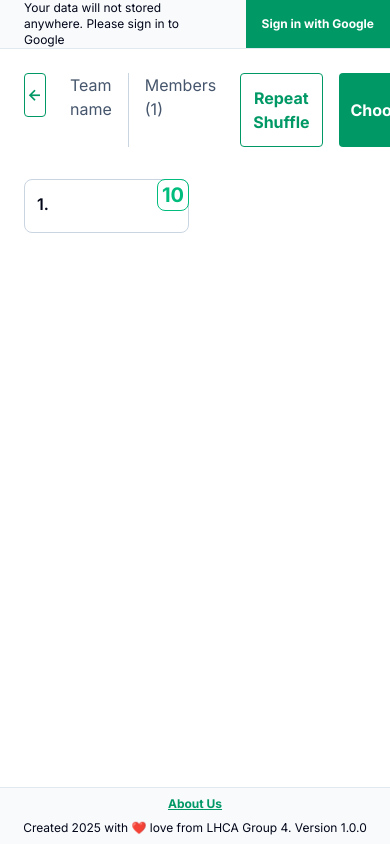
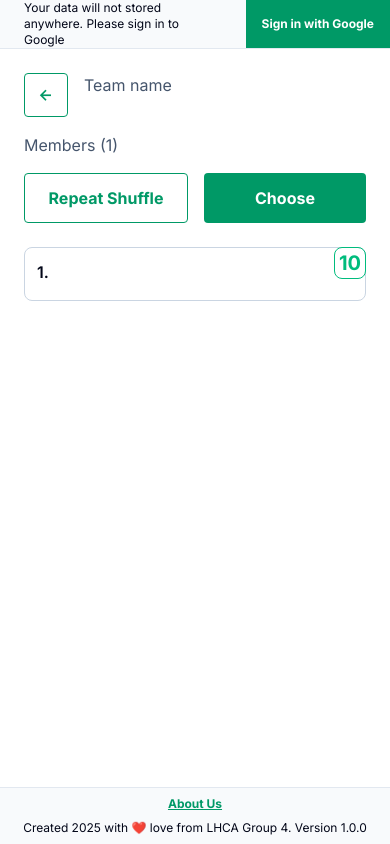
Before and after one commit to lhca2025group4/tukel, a Vue app: page /create-new in a window 390 px wide. Both pictures are taken after a click on the button "Start Shuffle". Built offline with nearby package versions, Linux system fonts and the light colour scheme.

Commit message:
chore: mobil responsive and router

```diff
--- a/src/components/Header.vue
+++ b/src/components/Header.vue
@@ -1,14 +1,14 @@
 <script setup>
 import { storeToRefs } from 'pinia'
 import { useMainStore } from '../stores/main'
+import { useRouter } from 'vue-router'
 
+const router = useRouter()
 const mainStore = useMainStore()
 const { isLoggedIn } = storeToRefs(mainStore)
 
 function buttonClick() {
-  if (isLoggedIn.value) {
-  } else {
-  }
+  router.push({ name: 'login' })
 }
 </script>
 
--- a/src/components/Modal.vue
+++ b/src/components/Modal.vue
@@ -10,8 +10,8 @@ defineEmits(['no', 'yes'])
 <template>
   <Teleport to="body">
     <Transition name="modal-fade">
-      <div v-if="show" class="fixed inset-0 z-50 flex items-center justify-center bg-black/60">
-        <div class="flex flex-col gap-10 w-full max-w-lg rounded-lg bg-white p-8 shadow-xl">
+      <div v-if="show" class="fixed inset-0 z-50 flex items-center justify-center bg-black/60 px-10">
+        <div class="flex flex-col gap-10 w-full max-w-md rounded-lg bg-white p-6 shadow-xl">
           <div class="flex flex-col gap-2">
             <slot name="title"></slot>
             <slot name="body"></slot>
--- a/src/pages/CreateNewPage.vue
+++ b/src/pages/CreateNewPage.vue
@@ -68,8 +68,8 @@ function addNewTeam() {
 </script>
 
 <template>
-  <main class="flex flex-col gap-8 h-full px-6 sm:px-10 py-6 sm:py-10 bg-white overflow-auto">
-    <div class="flex gap-6">
+  <main class="flex flex-col gap-6 sm:gap-8 h-full px-6 sm:px-10 py-6 sm:py-10 bg-white overflow-auto">
+    <div class="flex gap-4 sm:gap-6 flex-col sm:flex-row">
       <div class="grow flex items-center gap-2">
         <p class="whitespace-nowrap" @click="insertedData">Team name:</p>
         <input v-model="teamName" type="text" placeholder="Enter team name"
@@ -80,7 +80,8 @@ function addNewTeam() {
         Start Shuffle
       </button>
     </div>
-    <div class="flex gap-10">
+    <div class="h-[1px] bg-slate-200 sm:hidden"></div>
+    <div class="flex gap-6 sm:gap-10 flex-col sm:flex-row">
       <div class="flex flex-col gap-6 flex-1">
         <div class="flex flex-col">
           <p class="text-base text-slate-950 font-semibold">Team member (Total {{ teamMembers.length }})</p>
@@ -96,9 +97,10 @@ function addNewTeam() {
             </button>
           </div>
           <button @click="() => teamMembers.push({ id: idx + 1, name: '' })"
-            class="bg-emerald-600 text-white p-3 rounded hover:bg-emerald-500 transition duration-200 text-base font-bold cursor-pointer whitespace-nowrap">Add</button>
+            class="bg-white text-emerald-600 p-3 rounded hover:bg-slate-100 transition duration-200 text-base font-bold border border-emerald-600 cursor-pointer whitespace-nowrap">Add</button>
         </div>
       </div>
+      <div class="h-[1px] bg-slate-200 sm:hidden"></div>
       <div class="flex flex-col gap-6 flex-2">
         <div class="flex flex-col">
           <p class="text-base text-slate-950 font-semibold">Question (Total {{ teamQuestions.length }})</p>
@@ -118,7 +120,7 @@ function addNewTeam() {
             </button>
           </div>
           <button @click="() => teamQuestions.push({ id: idx + 1, question: '', score: 0, isFinished: false })"
-            class="bg-emerald-600 text-white p-3 rounded hover:bg-emerald-500 transition duration-200 text-base font-bold cursor-pointer whitespace-nowrap">Add</button>
+            class="bg-white text-emerald-600 p-3 rounded hover:bg-slate-100 transition duration-200 text-base font-bold border border-emerald-600 cursor-pointer whitespace-nowrap">Add</button>
         </div>
       </div>
     </div>
--- a/src/pages/DashboardPage.vue
+++ b/src/pages/DashboardPage.vue
@@ -60,10 +60,10 @@ async function fetchData() {
 <template>
   <main class="flex flex-col gap-3 h-full px-6 sm:px-10 py-6 sm:py-10 bg-white overflow-auto">
     <div class="flex gap-6 items-center">
-      <p v-if="!isLoggedIn" class="text-base text-slate-950 grow">You haven’t create any team.</p>
+      <p v-if="fetchState.status !== 'completed'" class="text-base text-slate-950 grow">You haven’t create any team.</p>
       <button @click="createNewTeam"
         class="bg-emerald-600 text-white p-3 rounded hover:bg-emerald-500 transition duration-200 text-base font-bold cursor-pointer whitespace-nowrap"
-        :class="{ 'w-full': isLoggedIn }">
+        :class="{ 'w-full': fetchState.status === 'completed' }">
         Create New
       </button>
     </div>
@@ -81,7 +81,7 @@ async function fetchData() {
             <span class="hidden md:block text-base font-semibold text-slate-950">|</span>
             <span class="text-base font-semibold text-slate-950">Score {{ getTotalScore(team.shuffledQuestion) }} / {{
               getAccumulatedScore(team.shuffledQuestion)
-              }}</span>
+            }}</span>
             <span class="text-base font-semibold text-slate-950">|</span>
             <span class="text-base font-semibold text-slate-950">{{ team.teamQuestions.length }} Question</span>
           </div>
--- a/src/pages/DetailPage.vue
+++ b/src/pages/DetailPage.vue
@@ -31,17 +31,23 @@ function goToDashboard() {
 </script>
 
 <template>
-  <main class="flex gap-10 h-full px-6 sm:px-10 py-6 sm:py-10 bg-white overflow-auto">
-    <div class="basis-[200px] flex flex-col gap-6">
+  <main class="flex flex-col sm:flex-row gap-6 sm:gap-10 h-full px-6 sm:px-10 py-6 sm:py-10 bg-white overflow-auto">
+    <div class="basis-[200px] flex flex-col gap-4 sm:gap-6">
       <div class="flex justify-between">
         <button @click="goToDashboard"
           class="h-[44px] w-[44px] flex items-center justify-center bg-white rounded hover:bg-slate-100 transition duration-200 border border-emerald-600 cursor-pointer">
           <i class='bx bx-left-arrow-alt text-emerald-600 text-xl cursor-pointer'></i>
         </button>
-        <button @click="openModal"
-          class="h-[44px] w-[44px] flex justify-center items-center p-3 bg-red-500 text-white rounded hover:bg-red-600 transition duration-200 cursor-pointer">
-          <i class='bx bx-trash text-base'></i>
-        </button>
+        <div class="flex gap-2">
+          <button @click="openModal"
+            class="h-[44px] w-[44px] flex justify-center items-center p-3 bg-red-500 text-white rounded hover:bg-red-600 transition duration-200 cursor-pointer">
+            <i class='bx bx-trash text-base'></i>
+          </button>
+          <button
+            class="flex sm:hidden justify-center items-center p-3 bg-emerald-600 text-white rounded hover:bg-emerald-600 transition duration-200 cursor-pointer text-base font-bold">
+            Export to CSV
+          </button>
+        </div>
       </div>
       <div class="flex justify-between">
         <div class="flex flex-col">
@@ -63,7 +69,7 @@ function goToDashboard() {
         </div>
       </div>
       <button
-        class="flex justify-center items-center p-3 bg-emerald-600 text-white rounded hover:bg-emerald-600 transition duration-200 cursor-pointer text-base font-bold">
+        class="hidden sm:flex justify-center items-center p-3 bg-emerald-600 text-white rounded hover:bg-emerald-600 transition duration-200 cursor-pointer text-base font-bold">
         Export to CSV
       </button>
     </div>
--- a/src/pages/ShufflePage.vue
+++ b/src/pages/ShufflePage.vue
@@ -9,7 +9,6 @@ const router = useRouter()
 const mainStore = useMainStore()
 const { tempTeam } = storeToRefs(mainStore)
 const { getTeamMembers } = mainStore
-const { id } = route.params
 const resultShuffle = ref([])
 
 function shuffleAndAssignTeam(teamData) {
@@ -66,18 +65,20 @@ onMounted(() => {
 </script>
 
 <template>
-  <main class="flex flex-col gap-8 h-full px-6 sm:px-10 py-6 sm:py-10 bg-white overflow-auto">
-    <div class="flex gap-6">
-      <button @click="() => router.back()"
-        class="h-[44px] w-[44px] flex items-center justify-center bg-white rounded hover:bg-slate-100 transition duration-200 border border-emerald-600 cursor-pointer">
-        <i class='bx bx-left-arrow-alt text-emerald-600 text-xl cursor-pointer'></i>
-      </button>
-      <div class="grow flex gap-4">
+  <main class="flex flex-col gap-6 sm:gap-8 h-full px-6 sm:px-10 py-6 sm:py-10 bg-white overflow-auto">
+    <div class="flex gap-4 sm:gap-6 flex-col sm:flex-row">
+      <div class="flex flex-row gap-4">
+        <button @click="() => router.back()"
+          class="h-[44px] w-[44px] flex items-center justify-center bg-white rounded hover:bg-slate-100 transition duration-200 border border-emerald-600 cursor-pointer">
+          <i class='bx bx-left-arrow-alt text-emerald-600 text-xl cursor-pointer'></i>
+        </button>
         <div class="flex flex-col">
           <p class="text-base text-slate-600 font-normal">Team name</p>
           <p class="text-base text-slate-950 font-bold">{{ tempTeam.teamName }}</p>
         </div>
-        <div class="w-[1px] bg-slate-300"></div>
+      </div>
+      <div class="grow flex gap-4">
+        <div class="w-[1px] bg-slate-300 hidden sm:block"></div>
         <div class="flex flex-col">
           <p class="text-base text-slate-600 font-normal">Members ({{ tempTeam.teamMembers.length }})</p>
           <p class="text-base text-slate-950 font-bold">{{ getTeamMembers(tempTeam.teamMembers) }}</p>
@@ -85,16 +86,16 @@ onMounted(() => {
       </div>
       <div class="flex gap-4">
         <button @click="shuffle"
-          class="w-full bg-white text-emerald-600 p-3 rounded hover:bg-slate-100 transition duration-200 text-base font-bold border border-emerald-600 cursor-pointer">
+          class="flex-1 sm:flex-none bg-white text-emerald-600 p-3 rounded hover:bg-slate-100 transition duration-200 text-base font-bold border border-emerald-600 cursor-pointer">
           Repeat Shuffle
         </button>
         <button @click="choose"
-          class="bg-emerald-600 text-white p-3 rounded hover:bg-emerald-500 transition duration-200 text-base font-bold cursor-pointer">
+          class="flex-1 sm:flex-none bg-emerald-600 text-white p-3 rounded hover:bg-emerald-500 transition duration-200 text-base font-bold cursor-pointer">
           Choose
         </button>
       </div>
     </div>
-    <ul class="grid grid-cols-2 gap-3">
+    <ul class="grid grid-cols-1 sm:grid-cols-2 gap-3">
       <li v-for="(question, idx) in resultShuffle"
         class="relative flex flex-col gap-1 p-3 border border-slate-300 rounded-lg">
         <p class="text-base font-semibold text-slate-950">{{ idx + 1 }}. &nbsp {{ question.name }}</p>
--- a/src/router/index.js
+++ b/src/router/index.js
@@ -12,11 +12,6 @@ const router = createRouter({
     {
       name: 'home',
       path: '/',
-      component: DashboardPage,
-    },
-    {
-      name: 'dashboard',
-      path: '/dashboard',
       component: DashboardPage,
     },
     {
```
